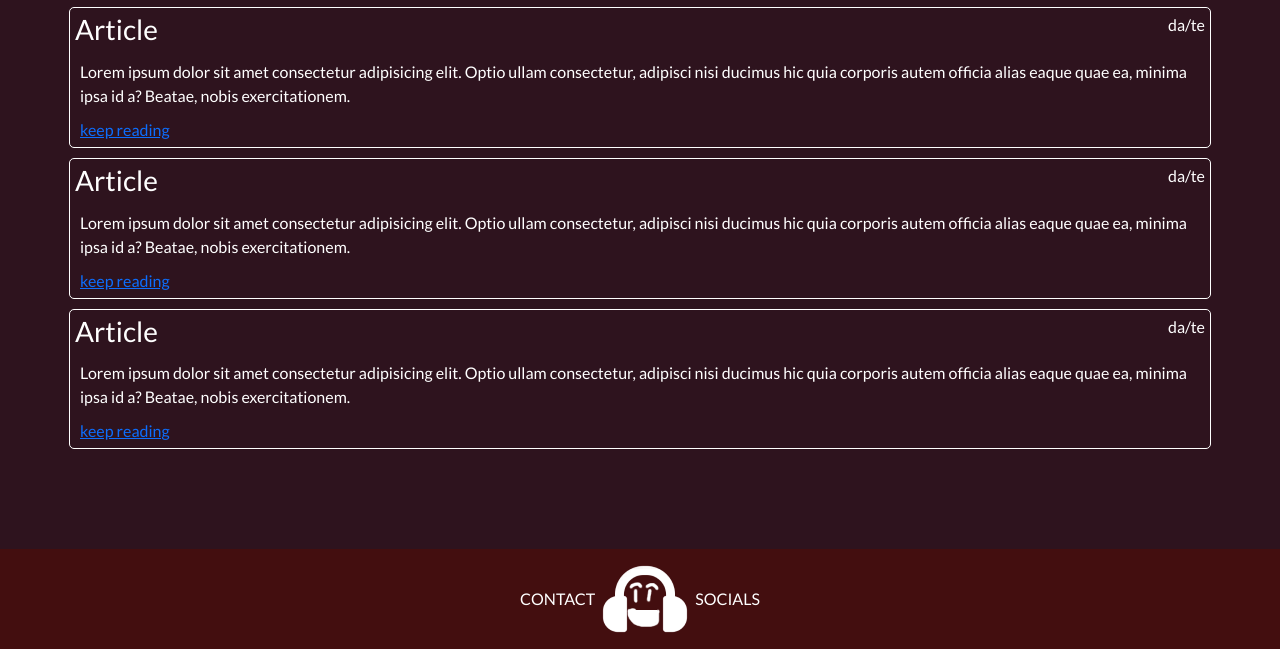
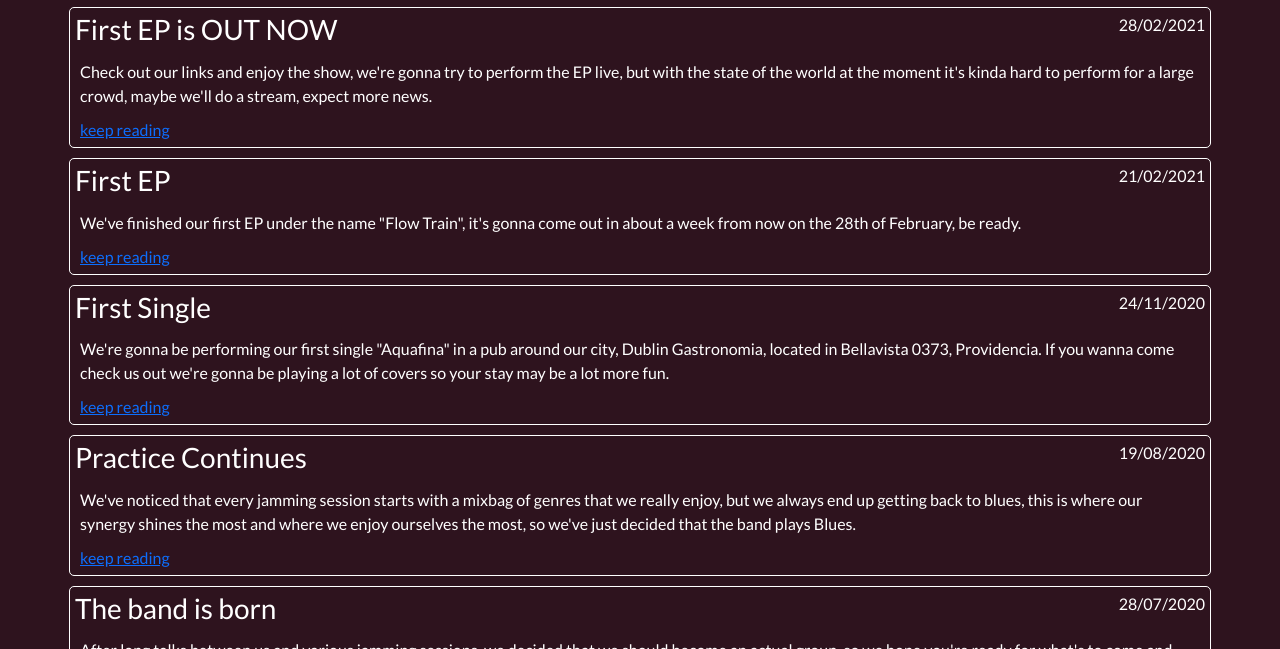
Before and after one commit to chalilo/entregafinal, a plain HTML site: page pages/3_news.html in a window 1280 px wide. Shown: the part 151-800 px from the top of the page. Drawn offline with nearby package versions, Linux system fonts and the light colour scheme.

Commit message:
9th commit-Added actual(fake) content to the sites About and News pages

```diff
--- a/assets/scss/_content.scss
+++ b/assets/scss/_content.scss
@@ -28,7 +28,7 @@
     h3{
         grid-area: subt;
     };
-    p{
+    span{
         grid-area: p;
         padding: 5px;
     };
--- a/pages/3_news.html
+++ b/pages/3_news.html
@@ -57,28 +57,43 @@
     <main class="mainC" id="mainNews">
         <h2>News</h2>
         <div class="newsContainer">
-            <h3>Article</h3>
-            <span>da/te</span>
-            <p>Lorem ipsum dolor sit amet consectetur adipisicing elit. Optio ullam consectetur, adipisci nisi ducimus
-                hic quia corporis autem officia alias eaque quae ea, minima ipsa id a? Beatae, nobis exercitationem.</p>
+            <h3>First EP is OUT NOW</h3>
+            <span>28/02/2021</span>
+            <p>Check out our links and enjoy the show, we're gonna try to perform the EP live, but with the state of the world at the moment it's kinda hard to perform for a large crowd, maybe we'll do a stream, expect more news.</p>
             <div class="kr">
                 <a href="#">keep reading</a>
             </div>
         </div>
         <div class="newsContainer">
-            <h3>Article</h3>
-            <span>da/te</span>
-            <p>Lorem ipsum dolor sit amet consectetur adipisicing elit. Optio ullam consectetur, adipisci nisi ducimus
-                hic quia corporis autem officia alias eaque quae ea, minima ipsa id a? Beatae, nobis exercitationem.</p>
+            <h3>First EP</h3>
+            <span>21/02/2021</span>
+            <p>We've finished our first EP under the name "Flow Train", it's gonna come out in about a week from now on the 28th of February, be ready.</p>
             <div class="kr">
                 <a href="#">keep reading</a>
             </div>
         </div>
         <div class="newsContainer">
-            <h3>Article</h3>
-            <span>da/te</span>
-            <p>Lorem ipsum dolor sit amet consectetur adipisicing elit. Optio ullam consectetur, adipisci nisi ducimus
-                hic quia corporis autem officia alias eaque quae ea, minima ipsa id a? Beatae, nobis exercitationem.</p>
+            <h3>First Single</h3>
+            <span>24/11/2020</span>
+            <p>We're gonna be performing our first single "Aquafina" in a pub around our city, Dublin Gastronomia, located in Bellavista 0373, Providencia.
+                If you wanna come check us out we're gonna be playing a lot of covers so your stay may be a lot more fun.</p>
+            <div class="kr">
+                <a href="#">keep reading</a>
+            </div>
+        </div>
+        <div class="newsContainer">
+            <h3>Practice Continues</h3>
+            <span>19/08/2020</span>
+            <p>We've noticed that every jamming session starts with a mixbag of genres that we really enjoy, but we always end up getting back to blues, this is where our synergy shines the most and where we enjoy ourselves the most, so we've just decided that the band plays Blues.</p>
+            <div class="kr">
+                <a href="#">keep reading</a>
+            </div>
+        </div>
+        <div class="newsContainer">
+            <h3>The band is born</h3>
+            <span>28/07/2020</span>
+            <p>After long talks between us and various jamming sessions, we decided that we should become an actual group, so we hope you're ready for what's to come and keep an eye out for we are Sonido Amateur.
+            </p>
             <div class="kr">
                 <a href="#">keep reading</a>
             </div>
```
Also changed, not shown: pages/2_about_us.html (+5 -5 lines), assets/css/origin.css.
